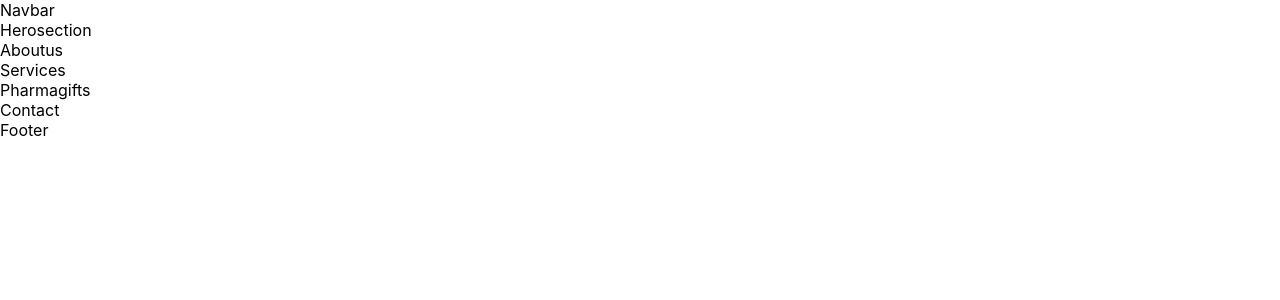
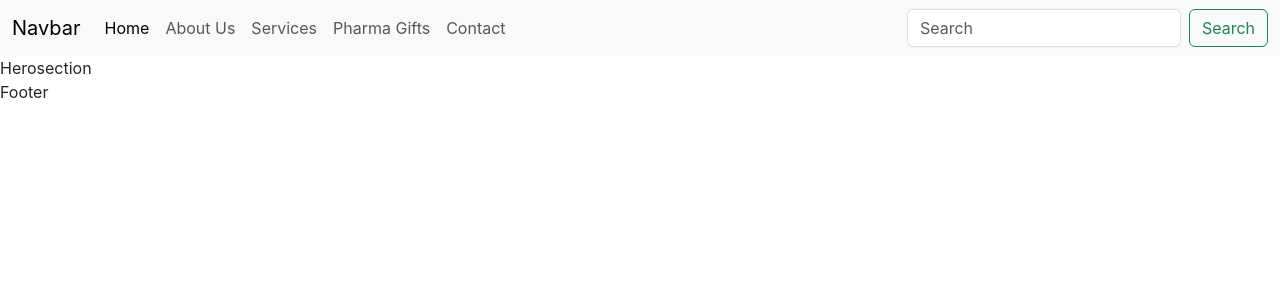
Before and after one commit to Mundane-Editorial/Shine-Creative, a React (Create React App) app: page / in a window 1280 px wide. Shown: the top 300 px of the page. Built offline with nearby package versions, Linux system fonts and the light colour scheme.

Commit message:
router dom setup

```diff
--- a/package.json
+++ b/package.json
@@ -9,6 +9,7 @@
     "cra-template": "1.2.0",
     "react": "^18.3.1",
     "react-dom": "^18.3.1",
+    "react-router-dom": "^7.1.3",
     "react-scripts": "5.0.1",
     "web-vitals": "^2.1.0"
   },
--- a/public/index.html
+++ b/public/index.html
@@ -25,6 +25,7 @@
       Learn how to configure a non-root public URL by running `npm run build`.
     -->
     <title>Shine Creative | Transforming Ideas into Reality</title>
+    <link href="https://cdn.jsdelivr.net/npm/bootstrap@5.3.3/dist/css/bootstrap.min.css" rel="stylesheet" integrity="sha384-QWTKZyjpPEjISv5WaRU9OFeRpok6YctnYmDr5pNlyT2bRjXh0JMhjY6hW+ALEwIH" crossorigin="anonymous">
   </head>
   <body>
     <noscript>You need to enable JavaScript to run this app.</noscript>
@@ -39,5 +40,6 @@
       To begin the development, run `npm start` or `yarn start`.
       To create a production bundle, use `npm run build` or `yarn build`.
     -->
+    <script src="https://cdn.jsdelivr.net/npm/bootstrap@5.3.3/dist/js/bootstrap.bundle.min.js" integrity="sha384-YvpcrYf0tY3lHB60NNkmXc5s9fDVZLESaAA55NDzOxhy9GkcIdslK1eN7N6jIeHz" crossorigin="anonymous"></script>
   </body>
 </html>
--- a/src/App.js
+++ b/src/App.js
@@ -7,16 +7,26 @@ import PharmaGifts from './components/PharmaGifts/Pharmagifts';
 import Contact from './components/Contact/Contact';
 import Footer from './components/Footer/Footer';
 
+import {
+  BrowserRouter as Router,
+  Routes as Switch,
+  Route,
+} from "react-router-dom";
+
 function App() {
   return (
     <div>
-      <Navbar />
-      <HeroSection />
-      <AboutUs />
-      <Services />
-      <PharmaGifts />
-      <Contact />
-      <Footer />
+      <Router>
+        <Navbar />
+        <Switch>
+          <Route exact path='/' element={<HeroSection />} />
+          <Route exact path='/aboutus' element={<AboutUs />} />
+          <Route exact path='/services' element={<Services />} />
+          <Route exact path='/pharmagifts' element={<PharmaGifts />} />
+          <Route exact path='/contact' element={<Contact />} />
+        </Switch>
+        <Footer />
+      </Router>
     </div>
   );
 }
--- /dev/null
+++ b/src/components/Navbar/Navbar.css
@@ -0,0 +1,9 @@
+@import url('https://fonts.googleapis.com/css2?family=Poppins:ital,wght@0,100;0,200;0,300;0,400;0,500;0,600;0,700;0,800;0,900;1,100;1,200;1,300;1,400;1,500;1,600;1,700;1,800;1,900&display=swap');
+
+*{
+    font-family: 'poppins', sans-serif;
+    margin: 0;
+    padding: 0;
+    box-sizing: border-box;
+    scroll-behavior: smooth;
+}
--- a/src/components/Navbar/Navbar.js
+++ b/src/components/Navbar/Navbar.js
@@ -1,9 +1,67 @@
-import React from 'react'
+import React from 'react';
+import { Link } from 'react-router-dom';
 
 function Navbar() {
   return (
-    <div>Navbar</div>
-  )
+    <nav className="navbar navbar-expand-lg bg-body-tertiary">
+      <div className="container-fluid">
+        <Link className="navbar-brand" to="/">
+          Navbar
+        </Link>
+        <button
+          className="navbar-toggler"
+          type="button"
+          data-bs-toggle="collapse"
+          data-bs-target="#navbarSupportedContent"
+          aria-controls="navbarSupportedContent"
+          aria-expanded="false"
+          aria-label="Toggle navigation"
+        >
+          <span className="navbar-toggler-icon"></span>
+        </button>
+        <div className="collapse navbar-collapse" id="navbarSupportedContent">
+          <ul className="navbar-nav me-auto mb-2 mb-lg-0">
+            <li className="nav-item">
+              <Link className="nav-link active" aria-current="page" to="/">
+                Home
+              </Link>
+            </li>
+            <li className="nav-item">
+              <Link className="nav-link" to="/about">
+                About Us
+              </Link>
+            </li>
+            <li className="nav-item">
+              <Link className="nav-link" to="/services">
+                Services
+              </Link>
+            </li>
+            <li className="nav-item">
+              <Link className="nav-link" to="/pharmagifts">
+                Pharma Gifts
+              </Link>
+            </li>
+            <li className="nav-item">
+              <Link className="nav-link" to="/contact">
+                Contact
+              </Link>
+            </li>
+          </ul>
+          <form className="d-flex" role="search">
+            <input
+              className="form-control me-2"
+              type="search"
+              placeholder="Search"
+              aria-label="Search"
+            />
+            <button className="btn btn-outline-success" type="submit">
+              Search
+            </button>
+          </form>
+        </div>
+      </div>
+    </nav>
+  );
 }
 
 export default Navbar;
```
Also changed, not shown: 1 other file (tests, documents, lock files or other folders).
